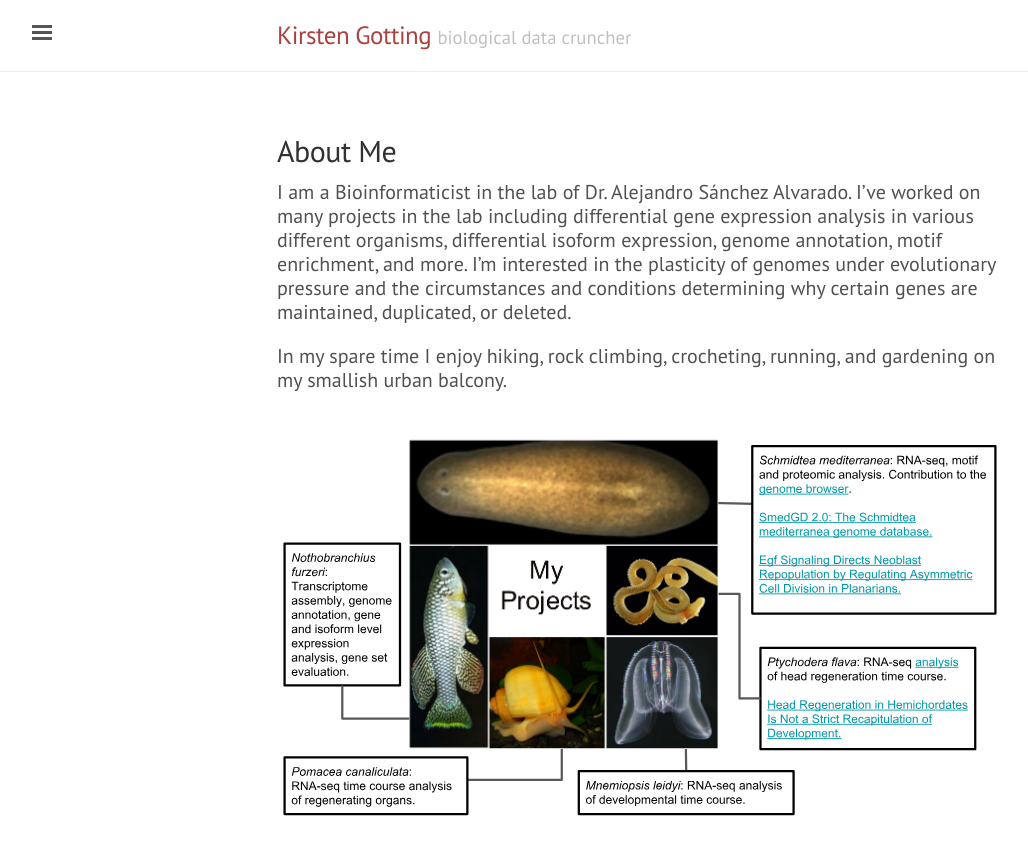
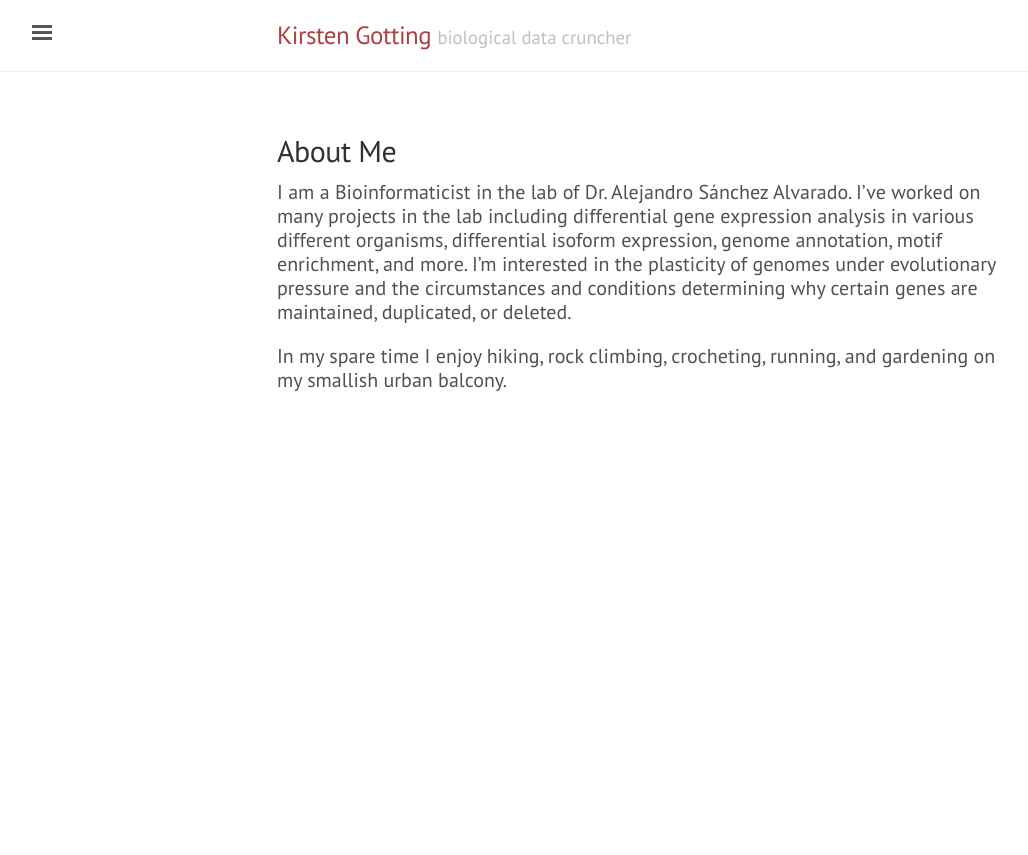
Before and after one commit to kirstengott/old_jekyll_website, a Jekyll site: the page built from index.md, in a window 1280 px wide. Shown: the top 855 px of the page, without its empty margins (3-1031 px from the left). Built offline with Jekyll 4.4.1, drawn with Linux system fonts in a browser that asks for light colours.

Commit message:
fixed projects

```diff
--- a/index.md
+++ b/index.md
@@ -11,5 +11,3 @@ I am a Bioinformaticist in the lab of Dr. Alejandro Sánchez Alvarado. I've work
 
 
 In my spare time I enjoy hiking, rock climbing, crocheting, running, and gardening on my smallish urban balcony.
-
-<object width="100%" height="100%" data="MyProjects.svg"></object>
```
